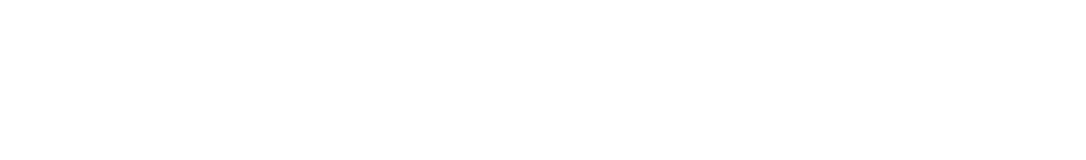
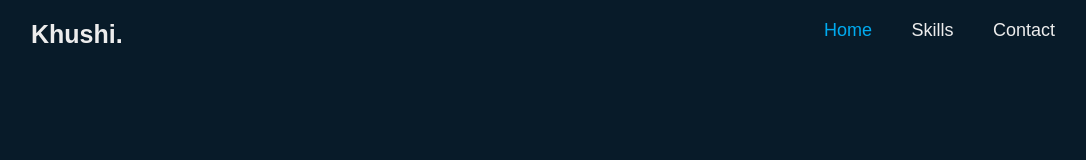
Before and after one commit to Rawatkhushi/Portfolio-Updated, a plain HTML site: page index.html in a window 1280 px wide. Shown: the whole page, without its empty margins (97-1183 px from the left). Drawn offline with Linux system fonts and the light colour scheme.

Commit message:
navbar added

```diff
--- a/index.html
+++ b/index.html
@@ -4,8 +4,19 @@
     <meta charset="UTF-8">
     <meta name="viewport" content="width=device-width, initial-scale=1.0">
     <title>Portfolio Updated</title>
+    <link rel="stylesheet" href="style.css">
 </head>
 <body>
+    <header>
+        <a href="" class="logo">Khushi.</a>
+
+        <div class="navbar">
+            <a href="#" class="active">Home</a>
+            <a href="#">Skills</a>
+            <a href="#">Contact</a>
+        </div>
+    </header>
+
 
 </body>
 </html>
--- a/style.css
+++ b/style.css
@@ -0,0 +1,38 @@
+*{
+    margin: 0;
+    padding: 0;
+    box-sizing: border-box;
+}
+body{
+    background-color: #081b29;
+    font-family:Arial, Helvetica, sans-serif;
+}
+header{
+    position: fixed;
+    top: 0;
+    left: 0;
+    width: 100%;
+    padding: 20px 10%;
+    background-color: transparent;
+    display: flex;
+    justify-content:space-between;
+
+}
+.logo{
+    font-size: 25px;
+    color: #ededed;
+    text-decoration: none;
+    font-weight: 600;
+}
+.navbar a {
+    font-size: 18px;
+    color: #ededed;
+    text-decoration: none;
+    font-weight: 500;
+    margin-left: 35px;
+    transition: .3s;
+}
+.navbar a:hover,
+.navbar a.active{
+    color: #00abf0;
+}
```
